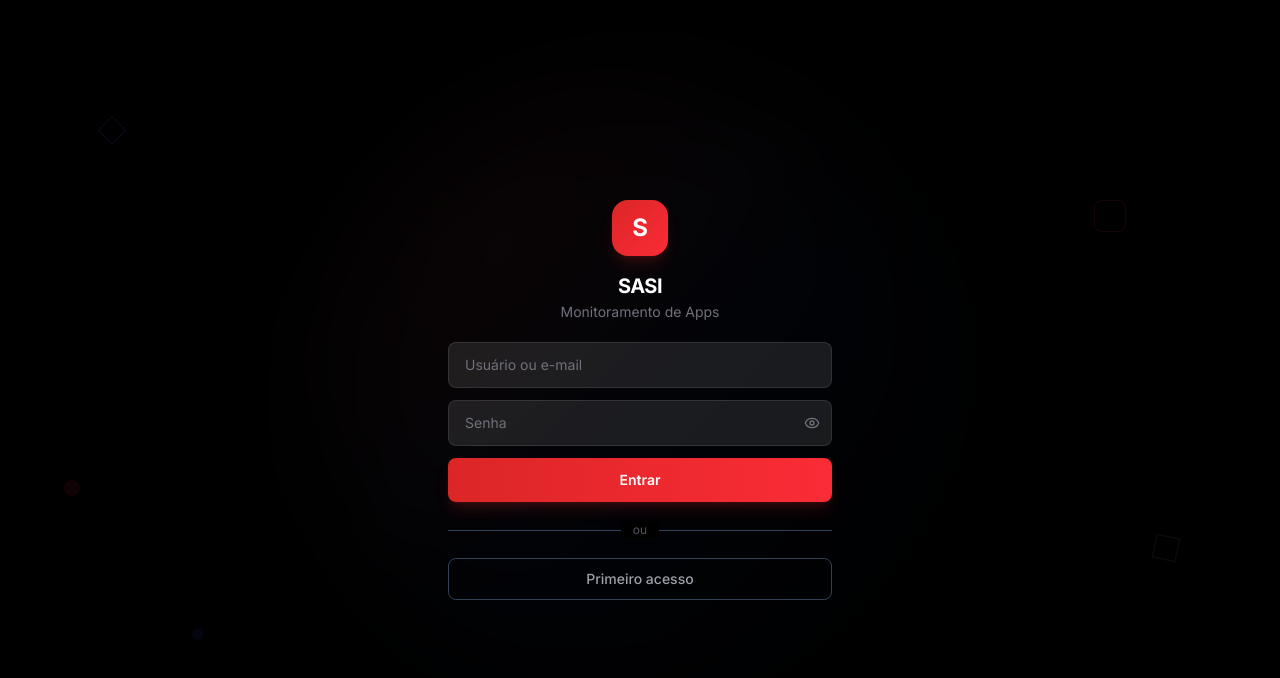
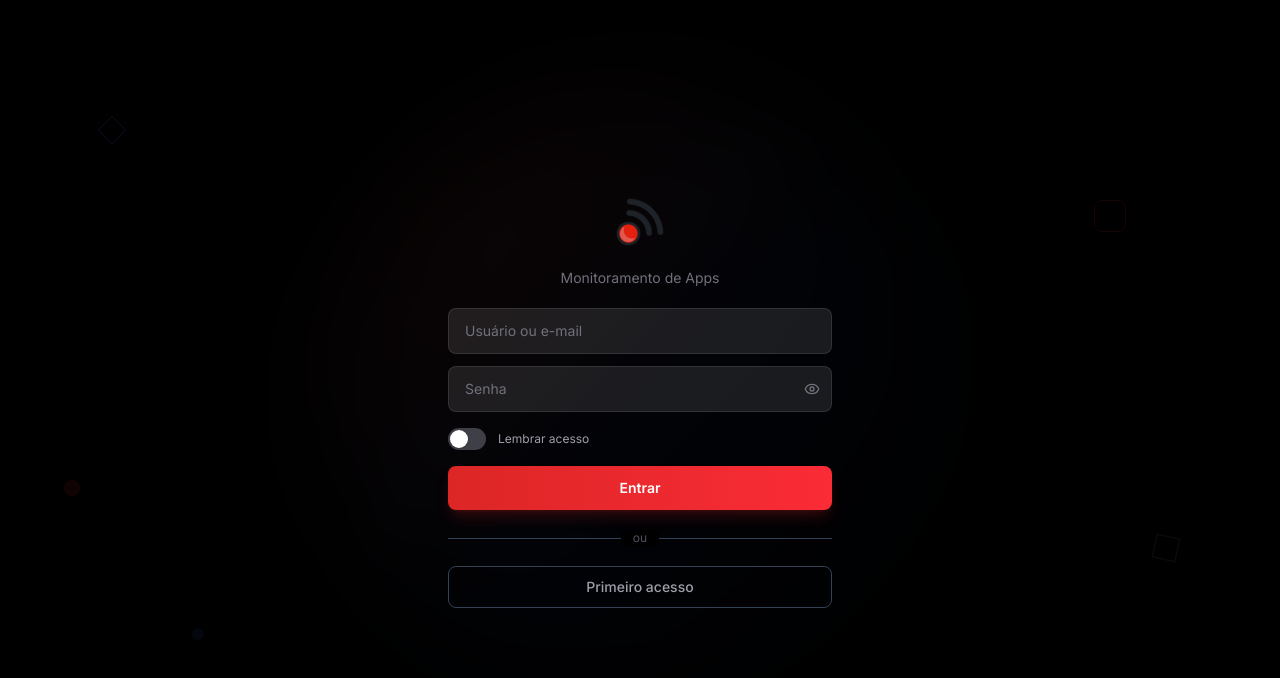
Before and after one commit to brunomelo-oss/store-monitor, a Next.js app: page /login in a window 1280 px wide. Shown: the top 678 px of the page. Built offline with nearby package versions, Linux system fonts and the light colour scheme; no server answers.

Commit message:
fix: login UI, remember session, e isolamento de testes AuthContext

```diff
--- a/src/app/login/page.tsx
+++ b/src/app/login/page.tsx
@@ -38,6 +38,14 @@ export default function LoginPage() {
           50% { transform: translateY(-14px) rotate(4deg); }
         }
         .animate-float { animation: float 7s ease-in-out infinite; }
+        @keyframes shake {
+          0%, 100% { transform: translateX(0); }
+          20% { transform: translateX(-6px); }
+          40% { transform: translateX(6px); }
+          60% { transform: translateX(-5px); }
+          80% { transform: translateX(4px); }
+        }
+        .animate-shake { animation: shake 0.4s ease-in-out; }
       `}</style>
 
       <div className="relative w-full max-w-sm">
--- a/src/components/auth/LoginForm.tsx
+++ b/src/components/auth/LoginForm.tsx
@@ -1,9 +1,9 @@
 'use client'
 
-import { useState, useRef, useEffect } from 'react'
-import { useAuth } from '@/contexts/AuthContext'
+import { useState, useRef, useEffect, useCallback } from 'react'
+import { useAuth, setRememberSession } from '@/contexts/AuthContext'
 import { backendApi } from '@/lib/backend-api'
-import { Loader2, MailQuestion, Eye, EyeOff, Lock } from 'lucide-react'
+import { Loader2, Eye, EyeOff, MailQuestion } from 'lucide-react'
 
 interface LoginFormProps {
   onSwitch: (step: string, data?: string) => void
@@ -20,6 +20,8 @@ export function LoginForm({ onSwitch, onSuccess }: LoginFormProps) {
   const [error, setError] = useState('')
   const [loading, setLoading] = useState(false)
   const [attempts, setAttempts] = useState(0)
+  const [shaking, setShaking] = useState(false)
+  const [rememberMe, setRememberMe] = useState(false)
   const [hasInvite, setHasInvite] = useState(false)
   const passRef = useRef<HTMLInputElement>(null)
 
@@ -28,6 +30,11 @@ export function LoginForm({ onSwitch, onSuccess }: LoginFormProps) {
       const saved = parseInt(sessionStorage.getItem('sasi_loginAttempts') || '0', 10)
       setAttempts(saved)
     } catch {}
+  }, [])
+
+  const triggerShake = useCallback(() => {
+    setShaking(true)
+    setTimeout(() => setShaking(false), 500)
   }, [])
 
   const checkInvite = async () => {
@@ -42,33 +49,37 @@ export function LoginForm({ onSwitch, onSuccess }: LoginFormProps) {
   const handleSubmit = async (e: React.FormEvent) => {
     e.preventDefault()
     setError('')
-    if (!username) { setError('Digite seu usuário ou e-mail'); return }
-    if (!password) { setError('Digite sua senha'); return }
+    if (!username) { setError('Digite seu usuário ou e-mail'); triggerShake(); return }
+    if (!password) { setError('Digite sua senha'); triggerShake(); return }
     setLoading(true)
     const res = await login(username, password)
     setLoading(false)
     if (res.ok) {
       try { sessionStorage.removeItem('sasi_loginAttempts') } catch {}
+      if (rememberMe) {
+        setRememberSession(true)
+        try { localStorage.setItem('sasi_remember', 'true') } catch {}
+      }
       onSuccess()
     } else {
       const next = attempts + 1
       setAttempts(next)
       try { sessionStorage.setItem('sasi_loginAttempts', String(next)) } catch {}
       setError(res.error || 'Erro ao fazer login')
+      triggerShake()
     }
   }
 
   return (
     <div className="space-y-5">
       <div className="text-center">
-        <div className="w-14 h-14 mx-auto rounded-2xl bg-gradient-to-br from-sasi-red to-red-500 flex items-center justify-center shadow-lg shadow-sasi-red/20">
-          <span className="text-2xl font-bold text-white">S</span>
+        <div className="w-[180px] h-[60px] mx-auto mb-4">
+          <img src="/assets/SASI-4.png" alt="SASI" className="w-full h-full object-contain" />
         </div>
-        <div className="text-xl font-bold text-white mt-4 tracking-tight">SASI</div>
-        <div className="text-sm text-zinc-500 mt-0.5">Monitoramento de Apps</div>
+        <div className="text-sm text-zinc-500">Monitoramento de Apps</div>
       </div>
 
-      <form onSubmit={handleSubmit} className="space-y-3">
+      <form onSubmit={handleSubmit} className={`space-y-3 ${shaking ? 'animate-shake' : ''}`}>
         <div className="relative">
           <input
             className={inputClass}
@@ -118,6 +129,16 @@ export function LoginForm({ onSwitch, onSuccess }: LoginFormProps) {
           </div>
         )}
 
+        <label className="flex items-center gap-3 cursor-pointer select-none py-1">
+          <div
+            className={`relative w-[38px] h-[22px] rounded-full transition-colors duration-200 ${rememberMe ? 'bg-sasi-red' : 'bg-zinc-700'}`}
+            onClick={() => setRememberMe(!rememberMe)}
+          >
+            <div className={`absolute top-[2px] left-[2px] w-[18px] h-[18px] rounded-full bg-white shadow-sm transition-transform duration-200 ${rememberMe ? 'translate-x-[16px]' : ''}`} />
+          </div>
+          <span className="text-xs text-zinc-400">Lembrar acesso</span>
+        </label>
+
         <button
           type="submit"
           disabled={loading}
@@ -128,7 +149,7 @@ export function LoginForm({ onSwitch, onSuccess }: LoginFormProps) {
         </button>
       </form>
 
-      {attempts >= 2 && (
+      {attempts >= 3 && (
         <button
           className="w-full text-center text-xs text-zinc-500 hover:text-zinc-300 transition"
           onClick={() => onSwitch('email')}
--- a/src/contexts/AuthContext.tsx
+++ b/src/contexts/AuthContext.tsx
@@ -19,15 +19,45 @@ interface AuthState {
 
 const AuthContext = createContext<AuthState>(null!)
 
+let _rememberSession = false
+
+export function setRememberSession(v: boolean) {
+  _rememberSession = v
+  try { localStorage.setItem('sasi_remember', v ? 'true' : 'false') } catch {}
+}
+
+function getRememberSession(): boolean {
+  if (_rememberSession) return true
+  try { return localStorage.getItem('sasi_remember') === 'true' } catch { return false }
+}
+
 export function AuthProvider({ children }: { children: ReactNode }) {
   const [user, setUser] = useState<AuthState['user']>(null)
   const [loading, setLoading] = useState(true)
 
   useEffect(() => {
-    backendApi.me()
-      .then(({ user }) => setUser(user))
-      .catch(() => backendApi.refresh().then(({ user }) => setUser(user)).catch(() => {}))
-      .finally(() => setLoading(false))
+    let cancelled = false
+
+    async function init() {
+      try {
+        const { user } = await backendApi.me()
+        if (!cancelled) setUser(user)
+        return
+      } catch {}
+
+      if (!getRememberSession()) return
+
+      try {
+        const { user } = await backendApi.refresh()
+        if (!cancelled) setUser(user)
+      } catch {}
+    }
+
+    init().finally(() => {
+      if (!cancelled) setLoading(false)
+    })
+
+    return () => { cancelled = true }
   }, [])
 
   const login = useCallback(async (username: string, password: string) => {
@@ -42,6 +72,7 @@ export function AuthProvider({ children }: { children: ReactNode }) {
 
   const logout = useCallback(async () => {
     try { await backendApi.logout() } catch {}
+    try { localStorage.removeItem('sasi_remember') } catch {}
     setUser(null)
   }, [])
 
```
Also changed, not shown: 2 other files (tests, documents, lock files or other folders).
